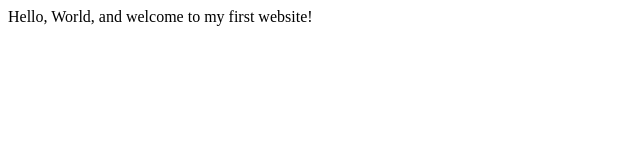
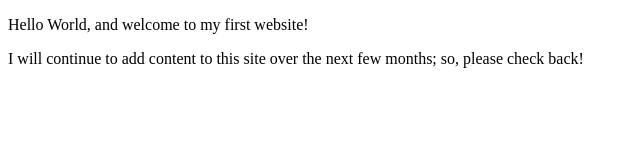
Before and after one commit to ThompsonbryCWU/ThompsonbryCWU.github.io, a plain HTML site: page index.html in a window 1280 px wide. Shown: the whole page, without its empty margins (0-640 px from the left). Drawn offline with Linux system fonts and the light colour scheme.

Commit message:
Skills Check 1
Skills Check 1. Updated Meta information and added content.

```diff
--- a/index.html
+++ b/index.html
@@ -3,9 +3,12 @@
     <head>
         <meta charset="utf-8">
         <meta name="viewport" content="width=device-width, initial-scale=1.0">
-        <title>My First Website</title>
+        <meta name="author" content="Bryce Thompson">
+
+        <title>CE Truffaut | Web Developer</title>
     </head>
     <body>
-       Hello, World, and welcome to my first website!
+       <p>Hello World, and welcome to my first website!</p>
+       <p>I will continue to add content to this site over the next few months; so, please check back!</p>
     </body>
 </html>
```
